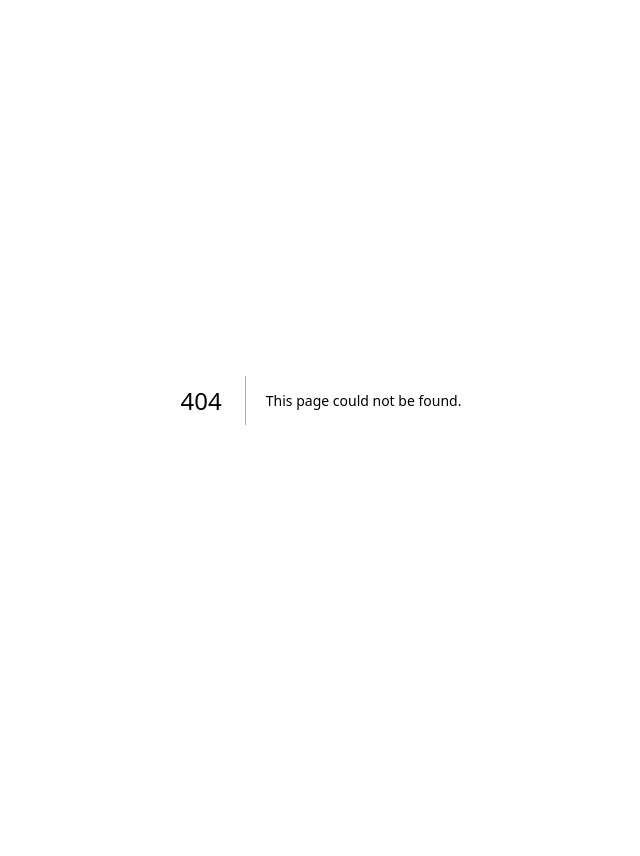
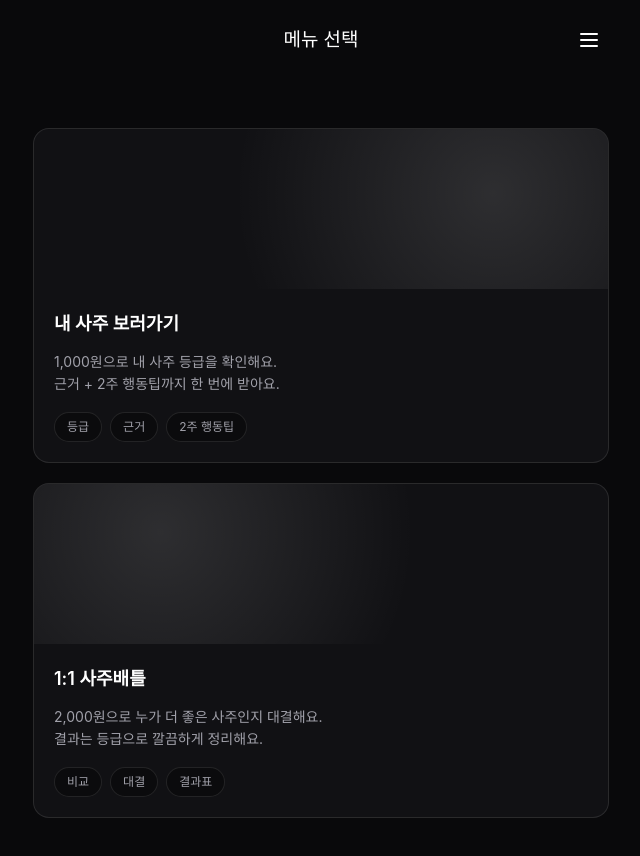
Before and after one commit to kunjoo0621/durumi-saju, a Next.js app: page /menu in a window 1280 px wide. Before the commit this address had no page. Shown: the top 856 px of the page, without its empty margins (319-959 px from the left). Before the commit the page ends 800 px from the top, so only its background shows below. Built offline with nearby package versions, Linux system fonts and the light colour scheme; no server answers; sample sign-in values are in the browser's storage; a web font is replaced by a local one.

Commit message:
feat(menu): convert menu buttons to cards

```diff
--- /dev/null
+++ b/app/menu/page.tsx
@@ -0,0 +1,105 @@
+"use client";
+
+import { useEffect } from "react";
+import { useRouter } from "next/navigation";
+import { useSession } from "next-auth/react";
+import MenuDrawer from "../MenuDrawer";
+
+export default function MenuPage() {
+  const router = useRouter();
+  const { data: session, status } = useSession();
+
+  useEffect(() => {
+    if (status === "unauthenticated") {
+      router.replace("/");
+    }
+  }, [status, router]);
+
+  if (status === "loading") {
+    return (
+      <div className="min-h-screen bg-background-primary flex items-center justify-center px-5">
+        <div className="text-text-secondary text-[14px]">로그인 확인 중...</div>
+      </div>
+    );
+  }
+
+  if (!session?.user) {
+    return null;
+  }
+
+  return (
+    <div className="min-h-screen bg-background-primary text-text-primary flex flex-col">
+      <header className="sticky top-0 z-[100] bg-background-primary px-5 py-5">
+        <div className="max-w-xl mx-auto flex items-center justify-between">
+          <div className="w-10" />
+          <h1 className="text-title-3 font-aggro">메뉴 선택</h1>
+          <MenuDrawer />
+        </div>
+      </header>
+
+      <main className="flex-1 px-5 pb-12">
+        <section className="max-w-xl mx-auto pt-12 space-y-5">
+          <button
+            type="button"
+            onClick={() => router.push("/my/results")}
+            className="group w-full overflow-hidden rounded-2xl border border-white/10 bg-background-secondary/60 text-left transition-all duration-200 hover:border-white/20 hover:bg-background-secondary/80 focus-visible:outline-none focus-visible:ring-2 focus-visible:ring-primary/40"
+          >
+            <div className="relative h-[160px] w-full overflow-hidden">
+              <div className="absolute inset-0 bg-[radial-gradient(circle_at_20%_15%,rgba(var(--primary),0.35)_0%,rgba(var(--primary),0.08)_42%,transparent_70%)]" />
+              <div className="absolute inset-0 bg-[radial-gradient(circle_at_80%_40%,rgba(255,255,255,0.12)_0%,transparent_55%)]" />
+              <div className="absolute inset-0 opacity-60 blur-2xl bg-[conic-gradient(from_200deg_at_30%_40%,rgba(var(--primary),0.25),transparent_35%,rgba(255,255,255,0.12),transparent_70%)]" />
+            </div>
+            <div className="space-y-3 px-5 py-5">
+              <div className="text-[18px] font-semibold">내 사주 보러가기</div>
+              <p className="text-[14px] leading-relaxed text-text-secondary">
+                <span className="block">1,000원으로 내 사주 등급을 확인해요.</span>
+                <span className="block">근거 + 2주 행동팁까지 한 번에 받아요.</span>
+              </p>
+              <div className="flex flex-wrap gap-2 pt-1">
+                <span className="rounded-full border border-white/10 bg-background-primary/70 px-3 py-1 text-[12px] text-text-secondary">
+                  등급
+                </span>
+                <span className="rounded-full border border-white/10 bg-background-primary/70 px-3 py-1 text-[12px] text-text-secondary">
+                  근거
+                </span>
+                <span className="rounded-full border border-white/10 bg-background-primary/70 px-3 py-1 text-[12px] text-text-secondary">
+                  2주 행동팁
+                </span>
+              </div>
+            </div>
+          </button>
+
+          <button
+            type="button"
+            onClick={() => router.push("/battle")}
+            className="group w-full overflow-hidden rounded-2xl border border-white/10 bg-background-secondary/60 text-left transition-all duration-200 hover:border-white/20 hover:bg-background-secondary/80 focus-visible:outline-none focus-visible:ring-2 focus-visible:ring-primary/40"
+          >
+            <div className="relative h-[160px] w-full overflow-hidden">
+              <div className="absolute inset-0 bg-[radial-gradient(circle_at_22%_30%,rgba(255,255,255,0.12)_0%,transparent_55%)]" />
+              <div className="absolute inset-0 bg-[radial-gradient(circle_at_70%_10%,rgba(var(--primary),0.3)_0%,rgba(var(--primary),0.1)_45%,transparent_70%)]" />
+              <div className="absolute inset-0 opacity-50 blur-2xl bg-[conic-gradient(from_120deg_at_70%_50%,rgba(var(--primary),0.2),transparent_35%,rgba(255,255,255,0.1),transparent_75%)]" />
+            </div>
+            <div className="space-y-3 px-5 py-5">
+              <div className="text-[18px] font-semibold">1:1 사주배틀</div>
+              <p className="text-[14px] leading-relaxed text-text-secondary">
+                <span className="block">2,000원으로 누가 더 좋은 사주인지 대결해요.</span>
+                <span className="block">결과는 등급으로 깔끔하게 정리해요.</span>
+              </p>
+              <div className="flex flex-wrap gap-2 pt-1">
+                <span className="rounded-full border border-white/10 bg-background-primary/70 px-3 py-1 text-[12px] text-text-secondary">
+                  비교
+                </span>
+                <span className="rounded-full border border-white/10 bg-background-primary/70 px-3 py-1 text-[12px] text-text-secondary">
+                  대결
+                </span>
+                <span className="rounded-full border border-white/10 bg-background-primary/70 px-3 py-1 text-[12px] text-text-secondary">
+                  결과표
+                </span>
+              </div>
+            </div>
+          </button>
+        </section>
+      </main>
+    </div>
+  );
+}
```
